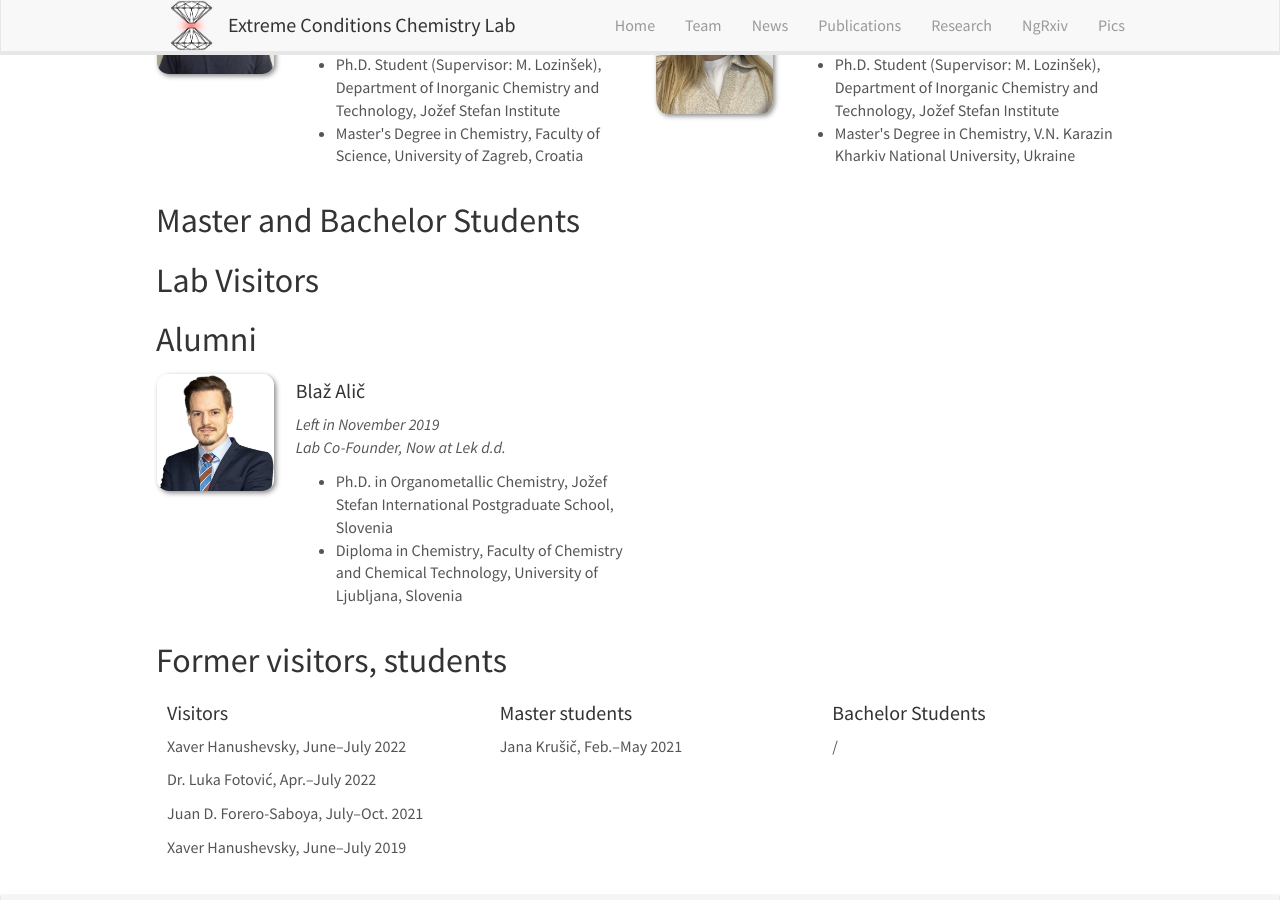
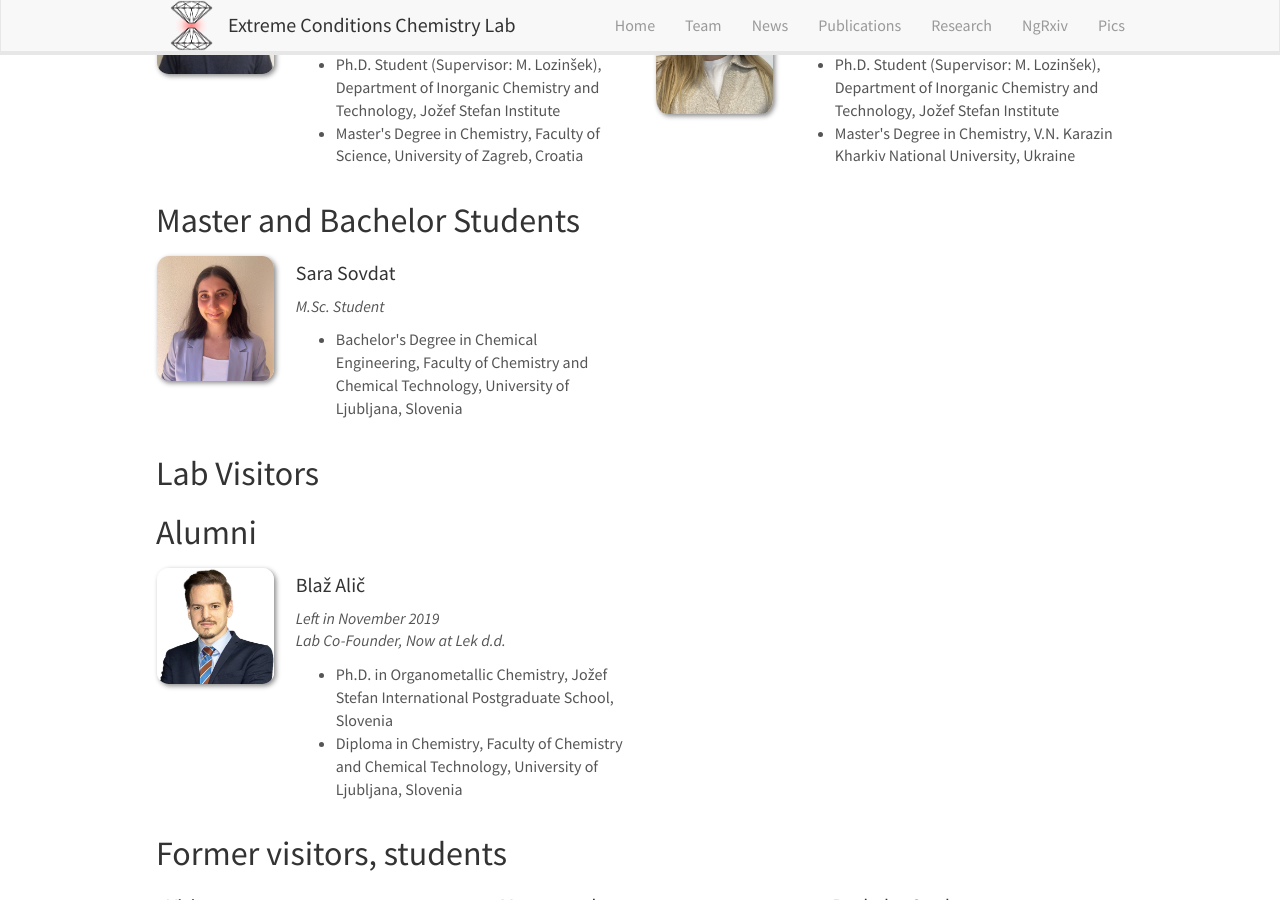
Before and after one commit to eccl-jsi/eccl-jsi.github.io, a Jekyll site: the page built from _pages/team.md, in a window 1280 px wide and 900 px high, scrolled down 1688 px. Built offline with Jekyll 4.4.1, drawn with Linux system fonts in a browser that asks for light colours; nearby versions of some CDN libraries.

Commit message:
Update students.yml

```diff
--- a/_data/students.yml
+++ b/_data/students.yml
@@ -7,7 +7,11 @@
 #  education2:
 #  education3:
 #  education4:
-
+- name: Sara Sovdat
+  photo: Sara.jpg
+  info: M.Sc. Student
+  number_educ: 1
+  education1: Bachelor's Degree in Chemical Engineering, Faculty of Chemistry and Chemical Technology, University of Ljubljana, Slovenia
 #- name: Klemen Motaln
 #  photo: Klemen.jpg
 #  info: M.Sc. Student
```
